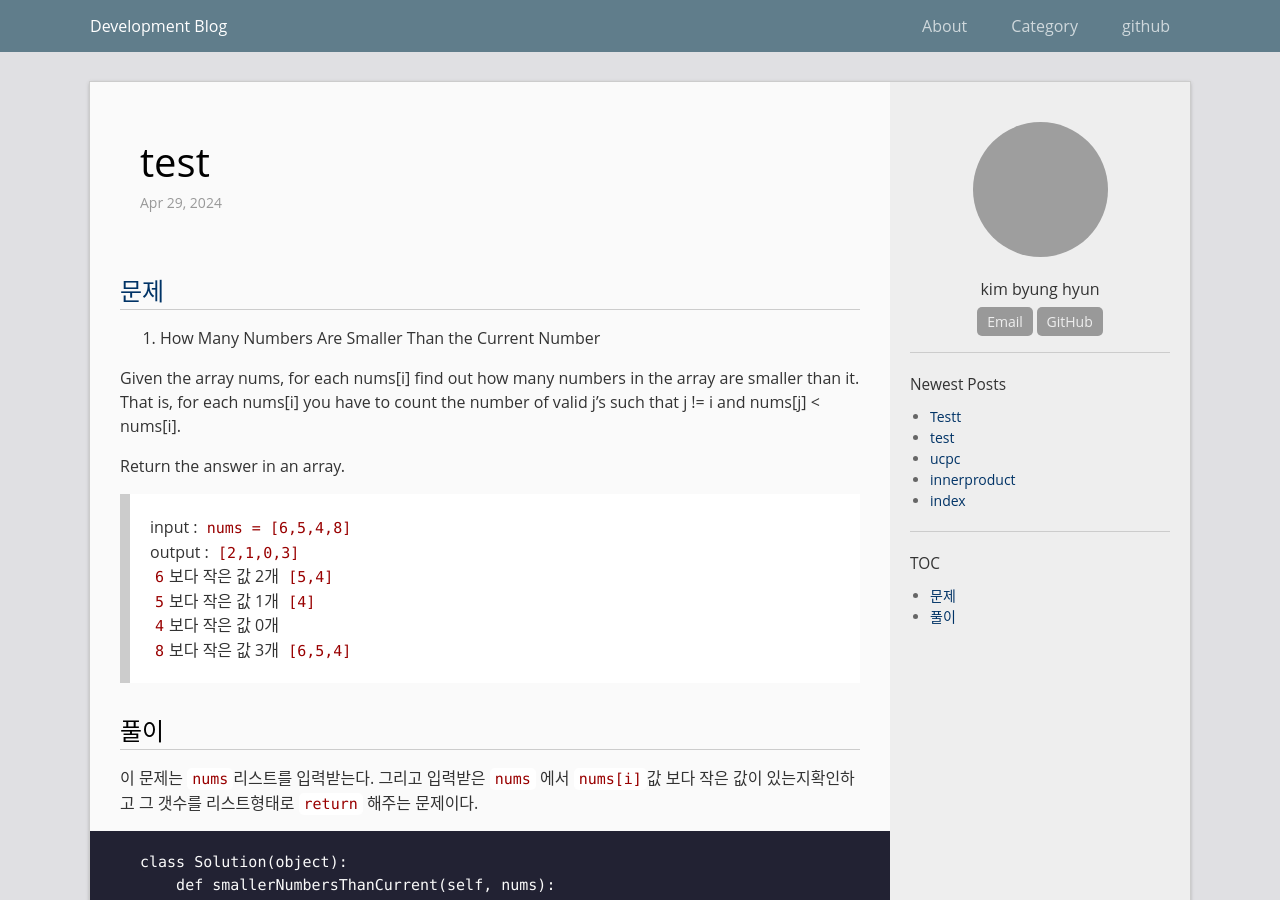
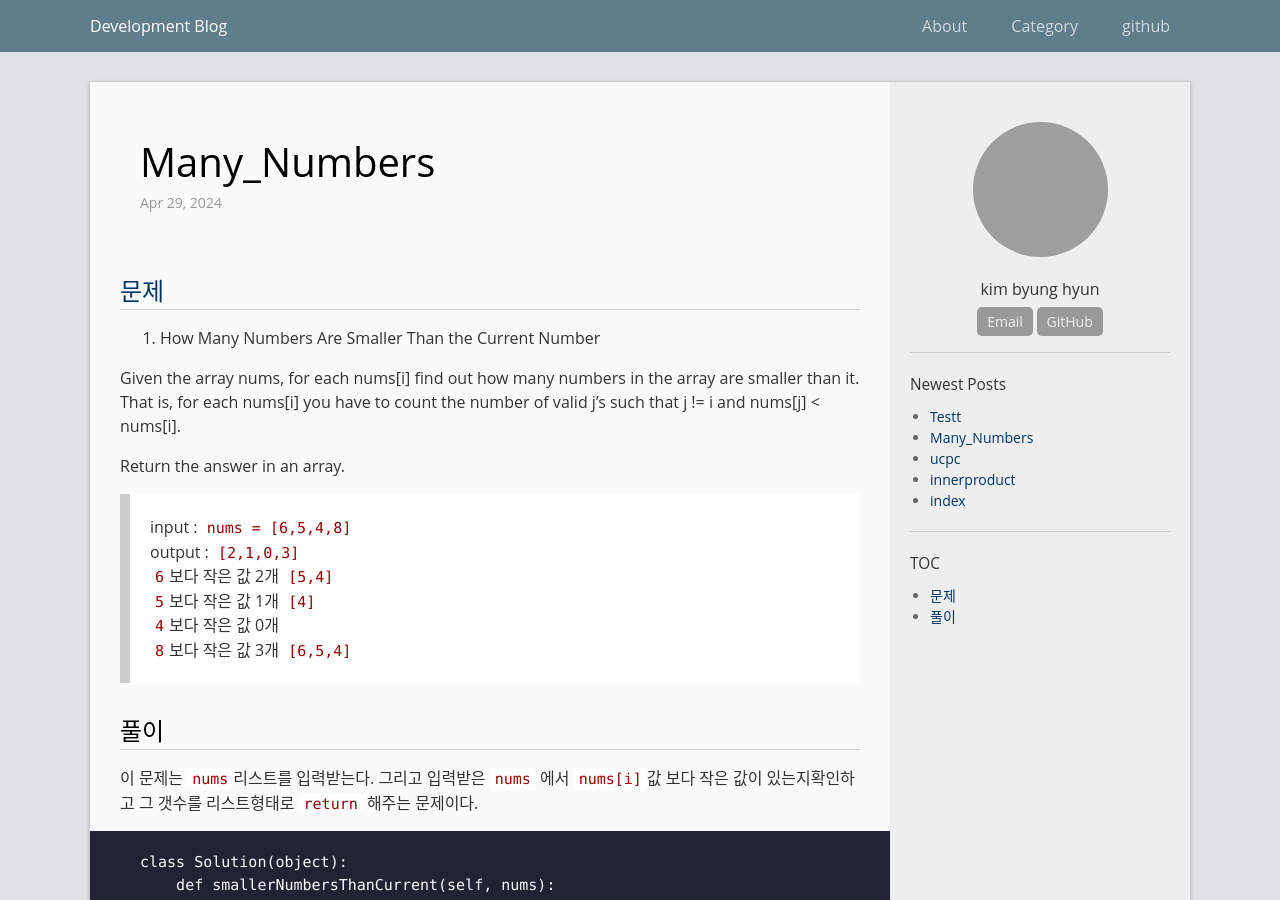
Before and after one commit to bh6366632/bh6366632.github.com, a Jekyll site: the page built from _posts/2024-04-29-Many_Numbers.md, in a window 1280 px wide and 900 px high. Built offline with Jekyll 4.4.1, drawn with Linux system fonts in a browser that asks for light colours; grey boxes are pictures that could not be loaded.

Commit message:
Update and rename 2024-04-29-test.md to 2024-04-29-Many_Numbers.md

```diff
--- a/_posts/2024-04-29-test.md
+++ b/_posts/2024-04-29-Many_Numbers.md
@@ -1,9 +1,9 @@
 ---
 layout: post
-title:  "test"
+title:  "Many_Numbers"
 date:   2024-04-29  10:23
 categories: PYTHON
-permalink: /archivers/test
+permalink: /archivers/Many_Numbers
 ---
 
 [문제]:https://leetcode.com/problems/how-many-numbers-are-smaller-than-the-current-number/description/
```
